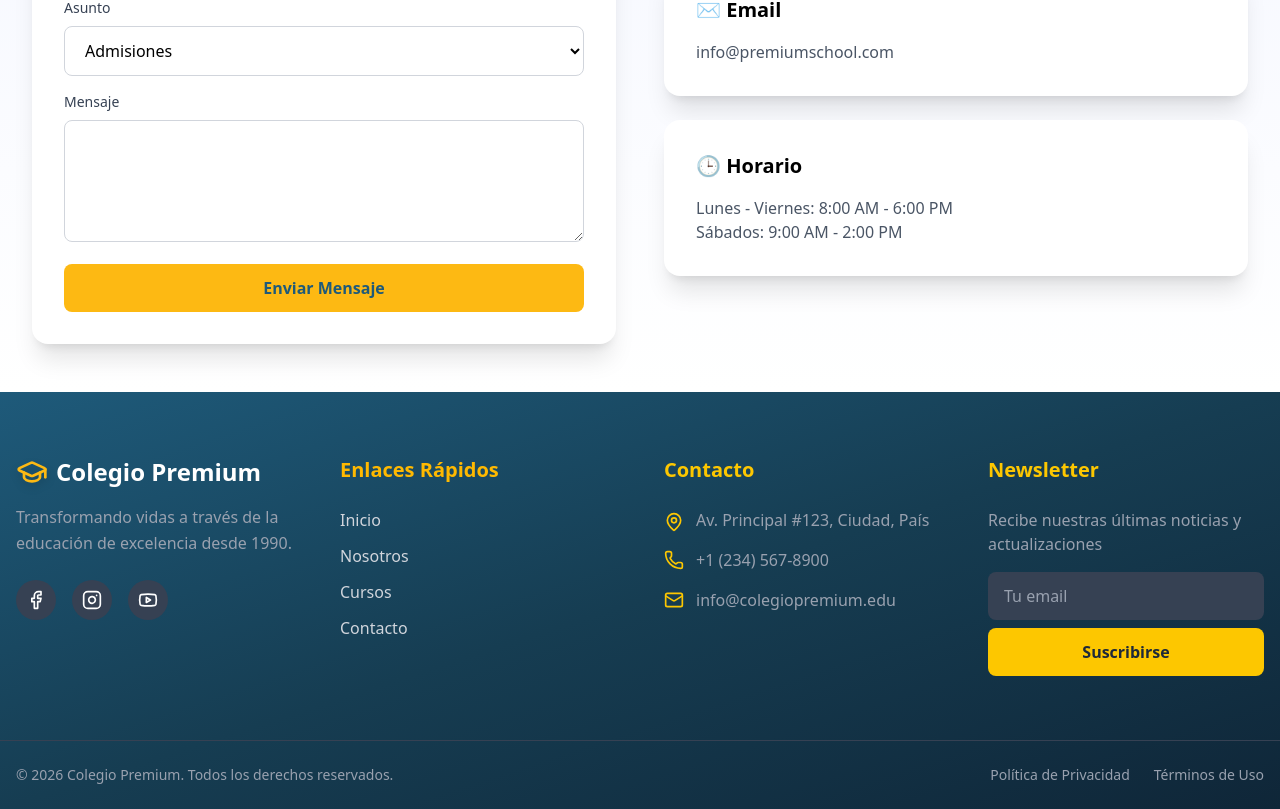
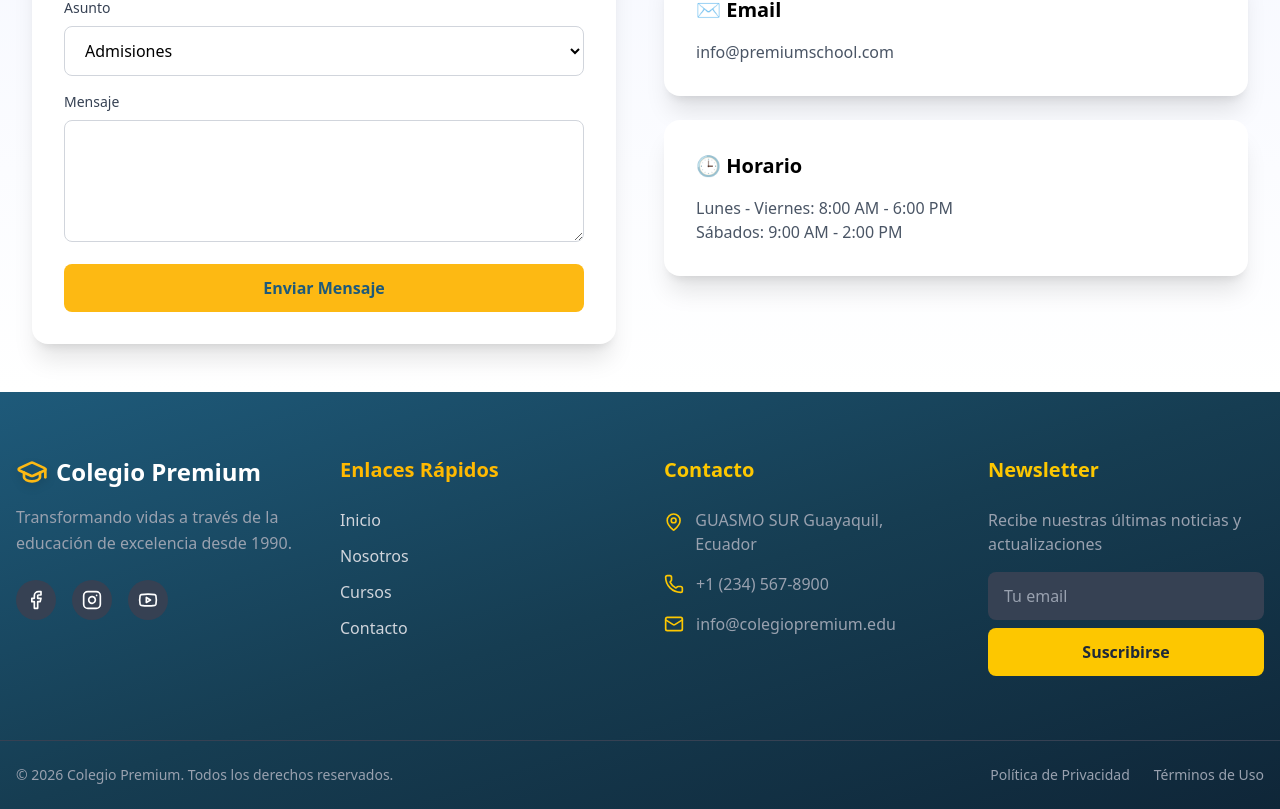
Before and after one commit to henmon2018/frontend_proyecto_grado, a React (Vite) app: page /contact in a window 1280 px wide. Shown: the part 624-1433 px from the top of the page. Built offline with nearby package versions, Linux system fonts and the light colour scheme; no server answers.

Commit message:
Actualizar dirección del colegio a GUASMO SUR Guayaquil, Ecuador

```diff
--- a/src/components/Footer.jsx
+++ b/src/components/Footer.jsx
@@ -85,7 +85,7 @@ const Footer = () => {
             <ul className="space-y-4">
               <li className="flex items-start space-x-3 text-gray-400">
                 <MapPin className="w-5 h-5 text-yellow-400 mt-1" />
-                <span>Av. Principal #123, Ciudad, País</span>
+                <span>GUASMO SUR Guayaquil, Ecuador</span>
               </li>
               <li className="flex items-center space-x-3 text-gray-400">
                 <Phone className="w-5 h-5 text-yellow-400" />
```
